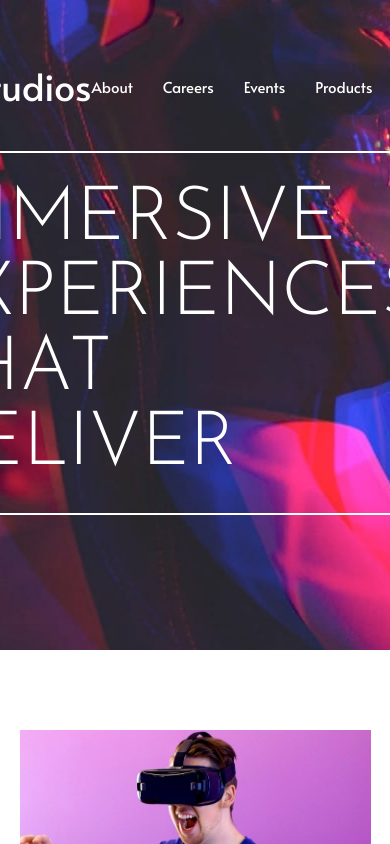
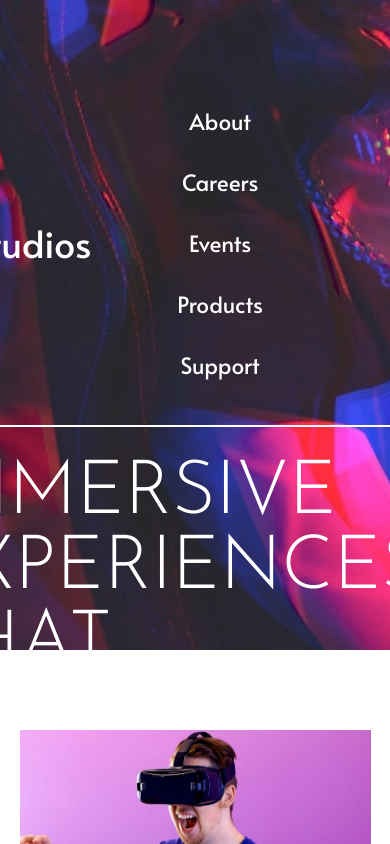
Before and after one commit to Dhadhazi/loop-studios-landingpage, a Next.js app: page / in a window 390 px wide. Shown: the top 844 px of the page. Built offline with nearby package versions, Linux system fonts and the light colour scheme.

Commit message:
Mobile menu for the footer done

```diff
--- a/components/shared/Menu/Menu.module.scss
+++ b/components/shared/Menu/Menu.module.scss
@@ -36,4 +36,12 @@ $thetransition: all 0.5s cubic-bezier(1, 0.25, 0, 0.75) 0s;
       }
     }
   }
+  @media (max-width: 850px) {
+    ul {
+      flex-direction: column;
+      align-items: center;
+      font-size: 1.5rem;
+      margin: 3rem 0;
+    }
+  }
 }
```
